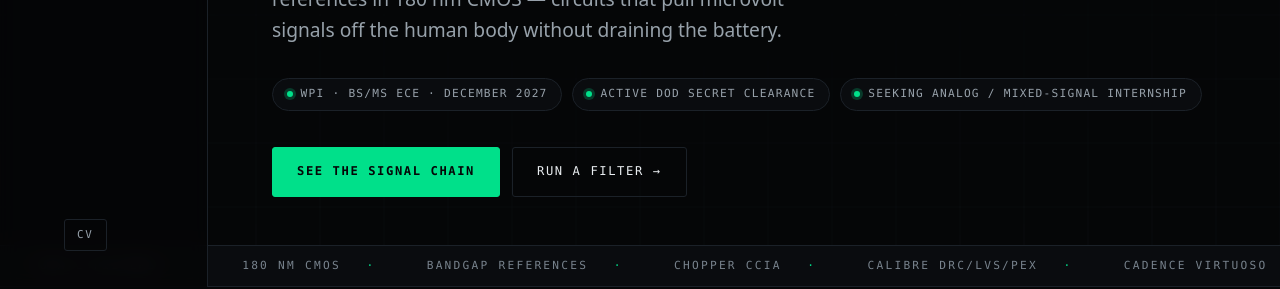
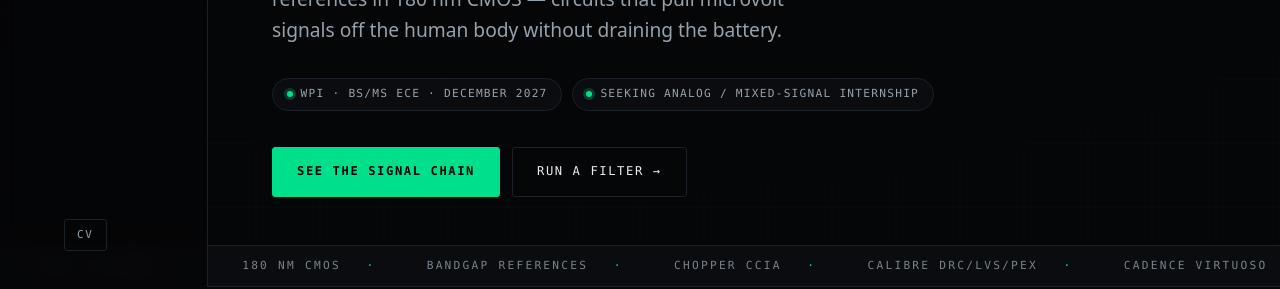
Before and after one commit to domenicojbruno/domenicojbruno.github.io, an Astro site: page / in a window 1280 px wide. Shown: the part 513-802 px from the top of the page. Built offline with nearby package versions, Linux system fonts and the light colour scheme; Astro itself is replaced by a stand-in of ours.

Commit message:
Remove security clearance from the site
Dropped from the hero chips and the operating-point card.

Note: public/domenico-bruno-resume.pdf still states the clearance and is
still linked as the CV download, so the site continues to publish it until
that PDF is replaced.

```diff
--- a/src/components/About.astro
+++ b/src/components/About.astro
@@ -8,7 +8,6 @@ const facts = [
   ['Degree', me.degree],
   ['School', `${me.school}, ${me.grad}`],
   ['GPA', me.gpa],
-  ['Clearance', 'Active DoD Secret'],
   ['Based', me.location],
   ['Pronouns', me.pronouns],
 ];
--- a/src/components/Hero.astro
+++ b/src/components/Hero.astro
@@ -3,7 +3,6 @@ import { me, ticker } from '../lib/site';
 
 const chips = [
   `${me.school.split(' ').map((w) => w[0]).join('')} · BS/MS ECE · ${me.grad}`,
-  'Active DoD Secret Clearance',
   'Seeking analog / mixed-signal internship',
 ];
 ---
```
